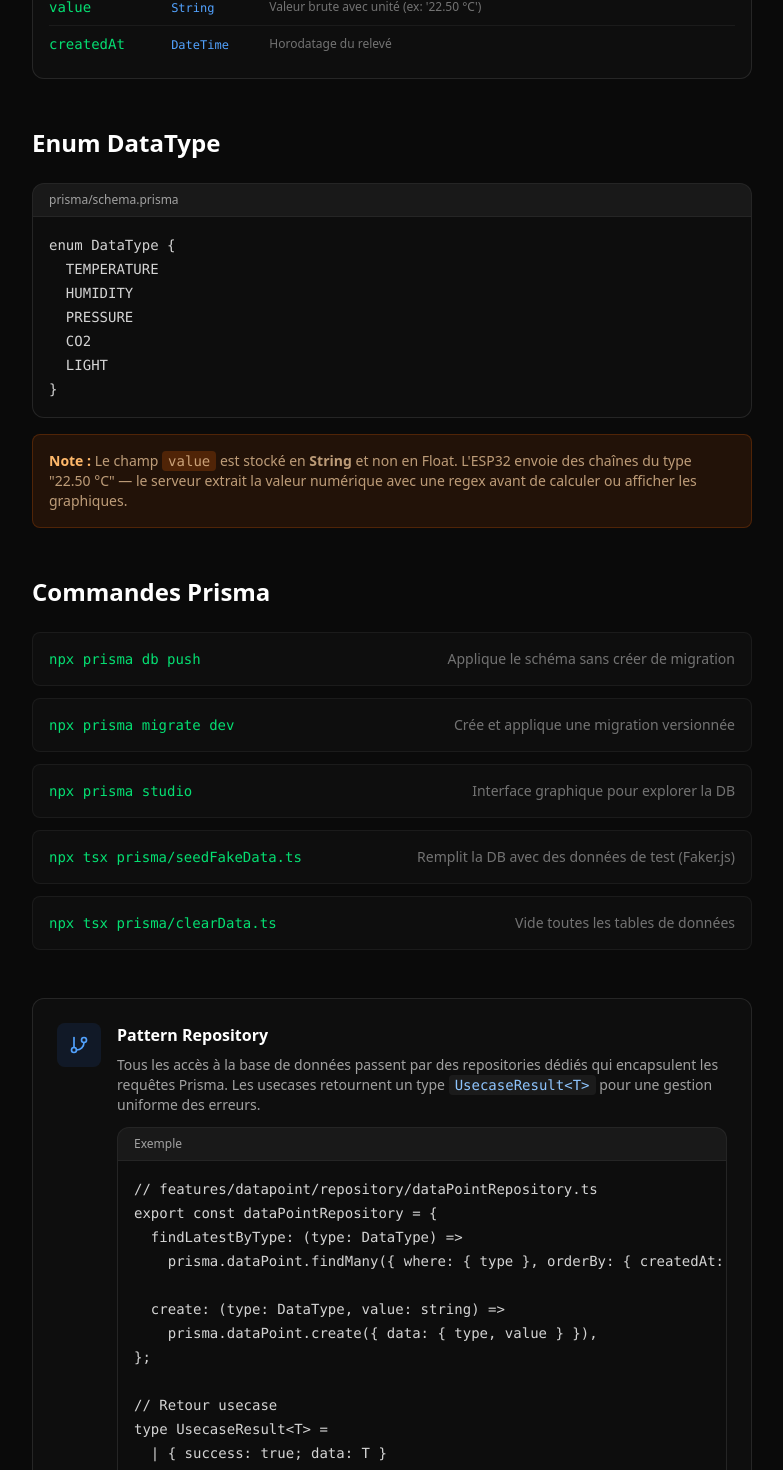
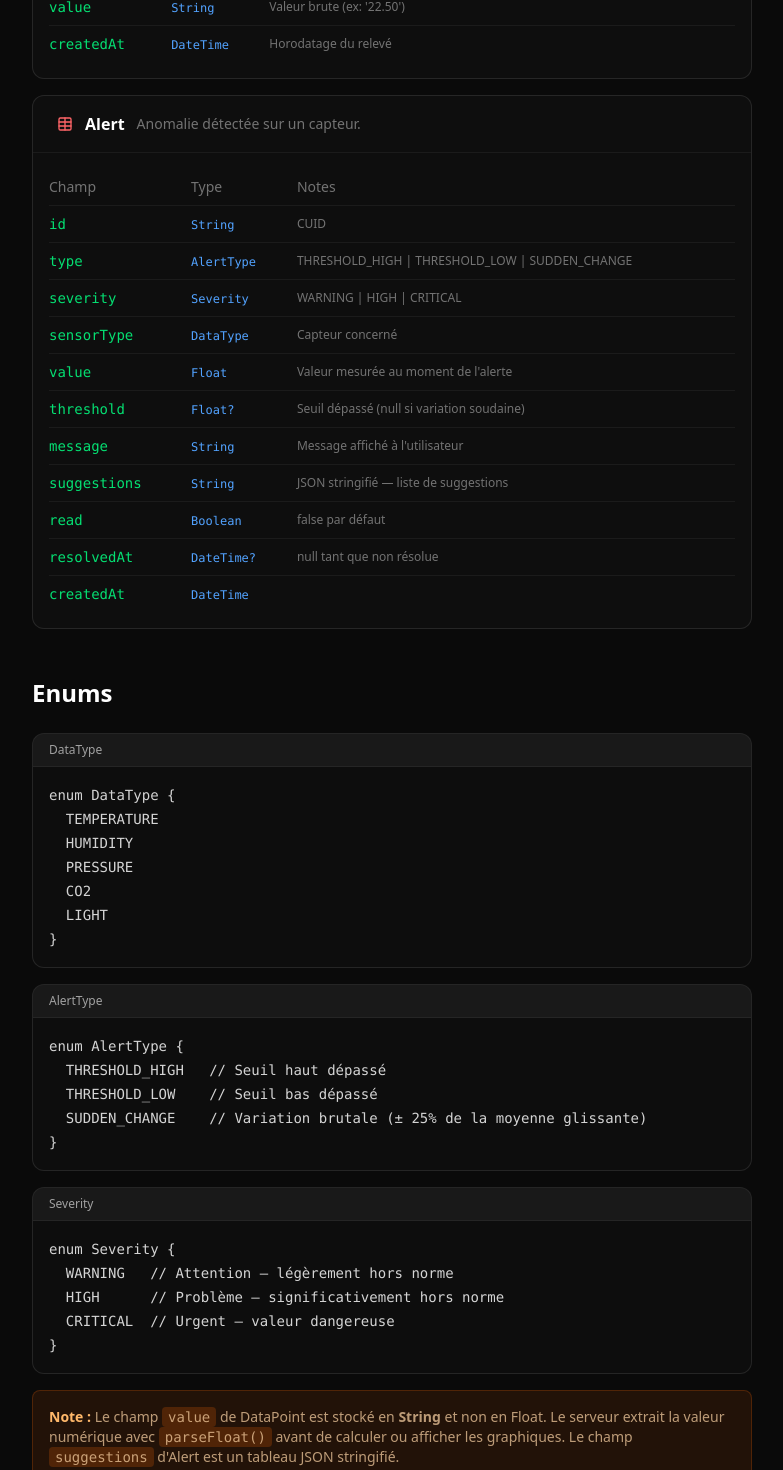
Before and after one commit to ESP-AuroraHome/aurora-home-documentation, a Next.js app: page /docs/database in a window 1280 px wide. Shown: the part 2000-3470 px from the top of the page, without its empty margins (376-1159 px from the left). Built offline with nearby package versions, Linux system fonts and the light colour scheme.

Commit message:
docs: add Alert model and AlertType/Severity enums to database page

```diff
--- a/src/app/docs/database/page.tsx
+++ b/src/app/docs/database/page.tsx
@@ -96,8 +96,26 @@ export default function DocsDatabase() {
               fields: [
                 { name: "id", type: "String", note: "CUID" },
                 { name: "type", type: "DataType", note: "Enum : TEMPERATURE | HUMIDITY | PRESSURE | CO2 | LIGHT" },
-                { name: "value", type: "String", note: "Valeur brute avec unité (ex: '22.50 °C')" },
+                { name: "value", type: "String", note: "Valeur brute (ex: '22.50')" },
                 { name: "createdAt", type: "DateTime", note: "Horodatage du relevé" },
+              ],
+            },
+            {
+              name: "Alert",
+              color: "red",
+              desc: "Anomalie détectée sur un capteur.",
+              fields: [
+                { name: "id", type: "String", note: "CUID" },
+                { name: "type", type: "AlertType", note: "THRESHOLD_HIGH | THRESHOLD_LOW | SUDDEN_CHANGE" },
+                { name: "severity", type: "Severity", note: "WARNING | HIGH | CRITICAL" },
+                { name: "sensorType", type: "DataType", note: "Capteur concerné" },
+                { name: "value", type: "Float", note: "Valeur mesurée au moment de l'alerte" },
+                { name: "threshold", type: "Float?", note: "Seuil dépassé (null si variation soudaine)" },
+                { name: "message", type: "String", note: "Message affiché à l'utilisateur" },
+                { name: "suggestions", type: "String", note: "JSON stringifié — liste de suggestions" },
+                { name: "read", type: "Boolean", note: "false par défaut" },
+                { name: "resolvedAt", type: "DateTime?", note: "null tant que non résolue" },
+                { name: "createdAt", type: "DateTime", note: "" },
               ],
             },
           ].map((model) => (
@@ -137,20 +155,32 @@ export default function DocsDatabase() {
       </div>
 
       <div className="mb-12">
-        <h2 className="text-2xl font-bold mb-6">Enum DataType</h2>
-        <CodeBlock title="prisma/schema.prisma">{`enum DataType {
+        <h2 className="text-2xl font-bold mb-6">Enums</h2>
+        <div className="grid gap-4">
+          <CodeBlock title="DataType">{`enum DataType {
   TEMPERATURE
   HUMIDITY
   PRESSURE
   CO2
   LIGHT
 }`}</CodeBlock>
+          <CodeBlock title="AlertType">{`enum AlertType {
+  THRESHOLD_HIGH   // Seuil haut dépassé
+  THRESHOLD_LOW    // Seuil bas dépassé
+  SUDDEN_CHANGE    // Variation brutale (± 25% de la moyenne glissante)
+}`}</CodeBlock>
+          <CodeBlock title="Severity">{`enum Severity {
+  WARNING   // Attention — légèrement hors norme
+  HIGH      // Problème — significativement hors norme
+  CRITICAL  // Urgent — valeur dangereuse
+}`}</CodeBlock>
+        </div>
         <div className="mt-4 p-4 rounded-lg bg-orange-500/10 border border-orange-500/20">
           <p className="text-sm text-orange-200/70">
-            <strong className="text-orange-300">Note :</strong> Le champ <code className="px-1.5 py-0.5 bg-orange-500/20 rounded">value</code> est
-            stocké en <strong>String</strong> et non en Float. L'ESP32 envoie des chaînes du type "22.50 °C" — le
-            serveur extrait la valeur numérique avec une regex avant de calculer ou afficher les
-            graphiques.
+            <strong className="text-orange-300">Note :</strong> Le champ <code className="px-1.5 py-0.5 bg-orange-500/20 rounded">value</code> de DataPoint est
+            stocké en <strong>String</strong> et non en Float. Le serveur extrait la valeur numérique avec{" "}
+            <code className="px-1.5 py-0.5 bg-orange-500/20 rounded">parseFloat()</code> avant de calculer ou afficher les graphiques.
+            Le champ <code className="px-1.5 py-0.5 bg-orange-500/20 rounded">suggestions</code> d'Alert est un tableau JSON stringifié.
           </p>
         </div>
       </div>
```
